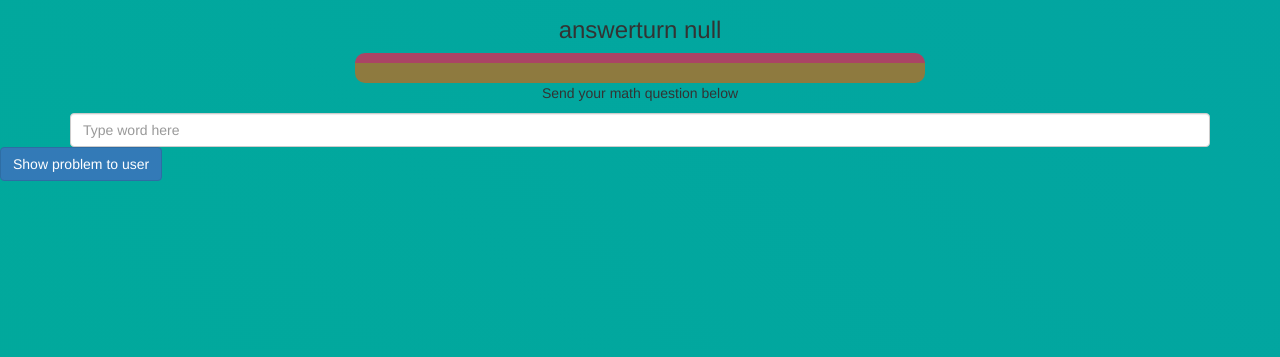
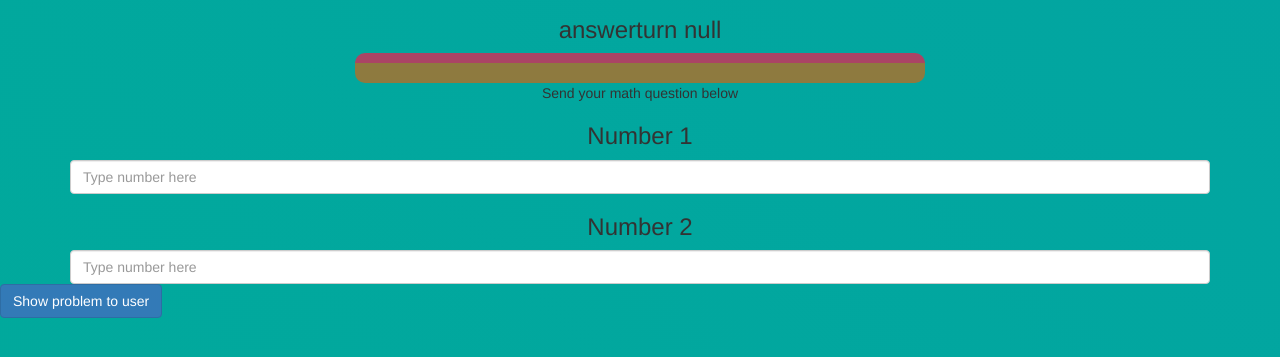
Before and after one commit to Mynamemrcode/Math-quizer, a plain HTML site: page gamer.html in a window 1280 px wide. Shown: the part 169-526 px from the top of the page. Drawn offline with nearby package versions, Linux system fonts and the light colour scheme.

Commit message:
Add files via upload

```diff
--- a/gamer.html
+++ b/gamer.html
@@ -16,7 +16,10 @@
 <h3 id="answerturn"></h3>
 <div id="output" class="col-lg-6"></div>
 <p>Send your math question below </p>
-<input class="form-control" type="text" placeholder="Type word here" id="input_number">
+<h3>Number 1</h3>
+<input class="form-control" type="text" placeholder="Type number here" id="inputnumber1">
+<h3>Number 2</h3>
+<input class="form-control" type="text" placeholder="Type number here" id="inputnumber2">
 </div>
 <button  class="btn btn-primary" onclick="send()">Show problem to user</button>
 
```
Also changed, not shown: 2gamers.js (line endings or trailing spaces).
